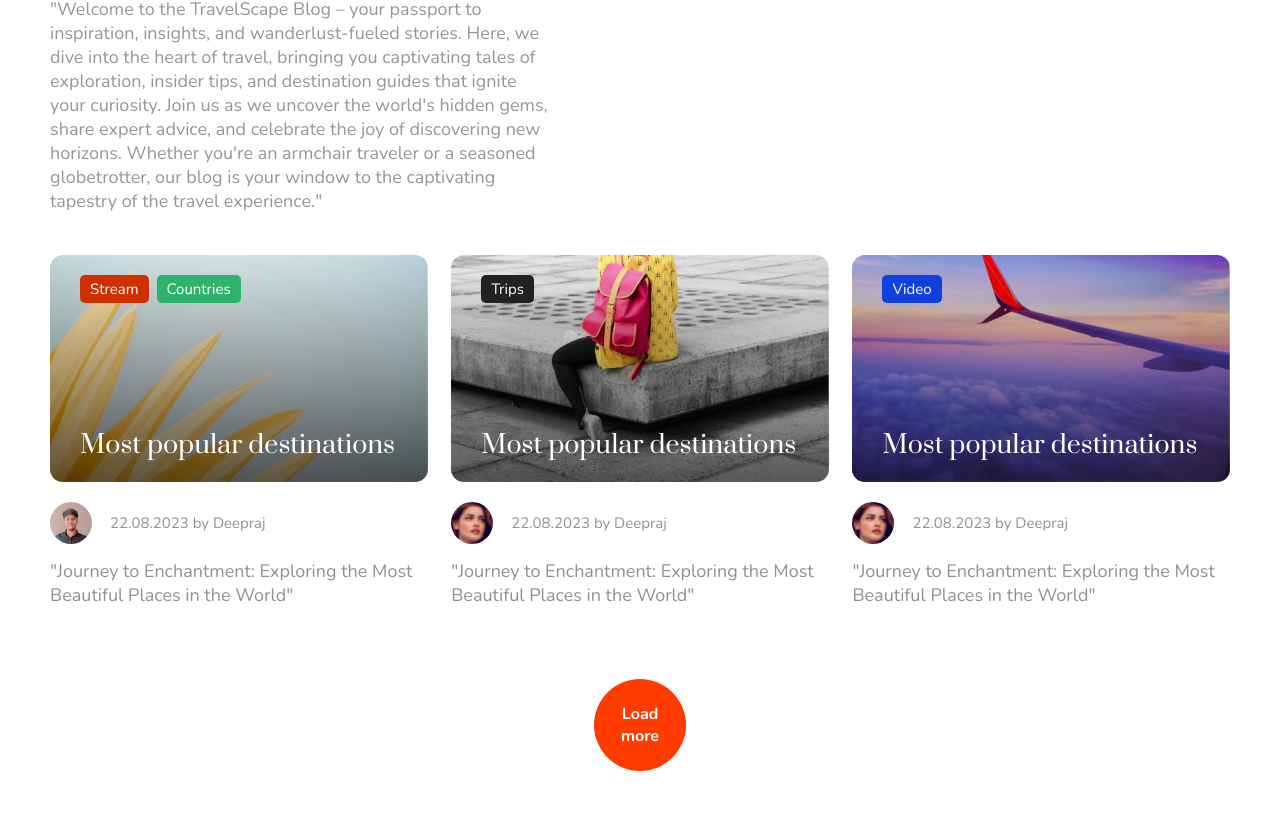
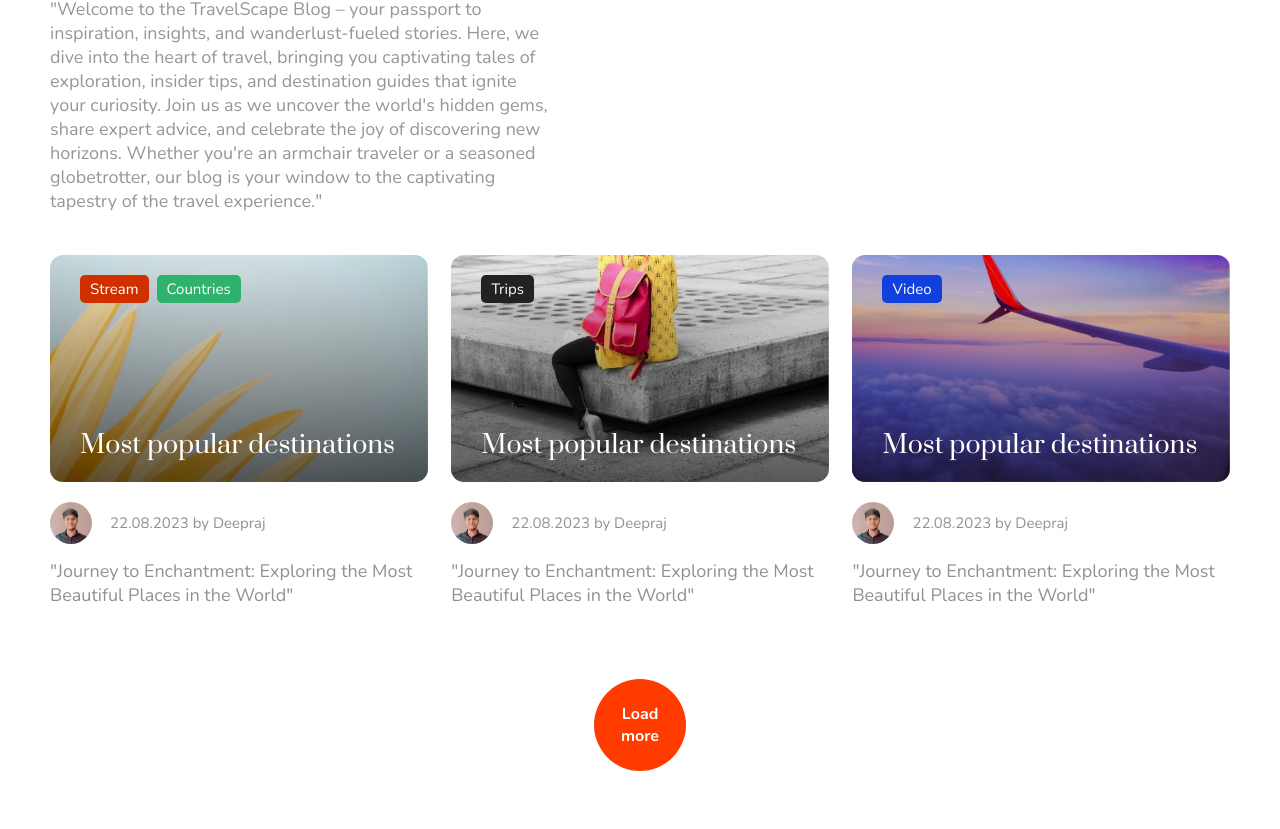
Before and after one commit to deepraj21/TravelScape, a plain HTML site: page blog.html in a window 1280 px wide. Shown: the part 264-1093 px from the top of the page. Drawn offline with nearby package versions, Linux system fonts and the light colour scheme; some packages are replaced by stand-ins of ours; a script that the page names is missing.

Commit message:
Update blog.html

```diff
--- a/blog.html
+++ b/blog.html
@@ -168,7 +168,7 @@
                                 <div class="blog_item_bottom">
                                     <div class="author">
                                         <div class="userpic">
-                                            <img src="img/userpic-1.jpg" alt="">
+                                            <img src="img/userpic.jpg" alt="">
                                         </div>
                                         <p class="date">22.08.2023 by Deepraj</p>
                                     </div>
@@ -197,7 +197,7 @@
                                 <div class="blog_item_bottom">
                                     <div class="author">
                                         <div class="userpic">
-                                            <img src="img/userpic-1.jpg" alt="">
+                                            <img src="img/userpic.jpg" alt="">
                                         </div>
                                         <p class="date">22.08.2023 by Deepraj</p>
                                     </div>
```
